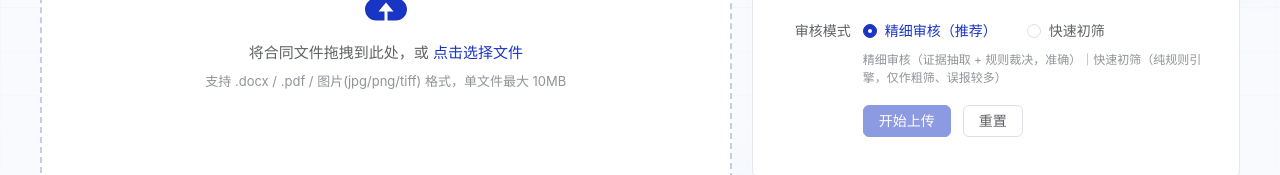
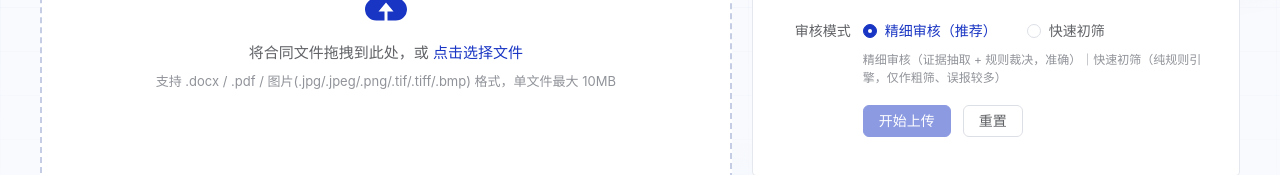
Before and after one commit to A1moss/LLM-ContractAudit-WarnSystem, a Vue app in the folder frontend/: page /contracts/upload in a window 1280 px wide. Shown: the part 433-608 px from the top of the page. Built offline with nearby package versions, Linux system fonts and the light colour scheme; sample sign-in values are in the browser's storage.

Commit message:
fix: 完善合同上传与修改工作台细节

```diff
--- a/frontend/src/views/ContractUpload.vue
+++ b/frontend/src/views/ContractUpload.vue
@@ -40,7 +40,7 @@
           <el-icon class="upload-icon"><UploadFilled /></el-icon>
           <div class="upload-text">
             <p>将合同文件拖拽到此处，或 <em>点击选择文件</em></p>
-            <p class="upload-hint">支持 .docx / .pdf / 图片(jpg/png/tiff) 格式，单文件最大 10MB</p>
+            <p class="upload-hint">支持 .docx / .pdf / 图片(.jpg/.jpeg/.png/.tif/.tiff/.bmp) 格式，单文件最大 10MB</p>
           </div>
         </el-upload>
       </el-col>
@@ -149,7 +149,7 @@ function handleFileChange(file) {
 
   const ext = file.name.split('.').pop().toLowerCase()
   if (!['docx', 'pdf', 'jpg', 'jpeg', 'png', 'tiff', 'tif', 'bmp'].includes(ext)) {
-    ElMessage.error('仅支持 .docx / .pdf / 图片(jpg/png/tiff) 格式')
+    ElMessage.error('仅支持 .docx / .pdf / 图片(.jpg/.jpeg/.png/.tif/.tiff/.bmp) 格式')
     fileList.value = []
     selectedFile.value = null
     return
@@ -159,7 +159,7 @@ function handleFileChange(file) {
   fileList.value = [file]
 
   if (!form.name) {
-    form.name = file.name.replace(/\.(docx|pdf)$/i, '')
+    form.name = file.name.replace(/\.(docx|pdf|jpg|jpeg|png|tif|tiff|bmp)$/i, '')
   }
 }
 
--- a/frontend/src/views/contract-detail/RevisionWorkbench.vue
+++ b/frontend/src/views/contract-detail/RevisionWorkbench.vue
@@ -1018,9 +1018,12 @@ function groupTag(g) {
 .wb-warn { font-size: 12px; color: #B45309; background: #FFFBEB; border-radius: 6px; padding: 7px 9px; margin-bottom: 6px; line-height: 1.7; }
 .wb-suggest { font-size: 12.5px; color: #B45309; display: flex; align-items: center; gap: 6px; margin-bottom: 6px; flex-wrap: wrap; }
 
-/* 底部固定下载状态条 */
+/* 下载状态条：随右栏滚动内容自然排在最后一块（不再固定在右栏底部）。
+   原来是 position: sticky + bottom: 0 + margin-top: auto，会把它钉在右栏可视底部，
+   在「非 Word 文档」等状态下长期占住底部空间；现改为普通文档流块。
+   卡片本身的尺寸/边框/留白/阴影保持原样，只增加与上方内容的间距。 */
 .wb-downloadbar {
-  position: sticky; bottom: 0; margin-top: auto;
+  margin-top: 10px;
   border: 1px solid var(--a24-border); border-radius: 10px; padding: 10px 12px;
   background: #fff; box-shadow: 0 -2px 10px rgba(19, 19, 19, 0.04);
   flex-shrink: 0;
```
